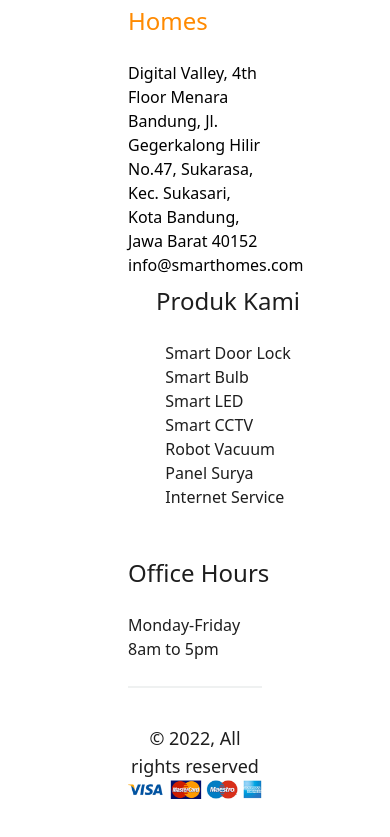
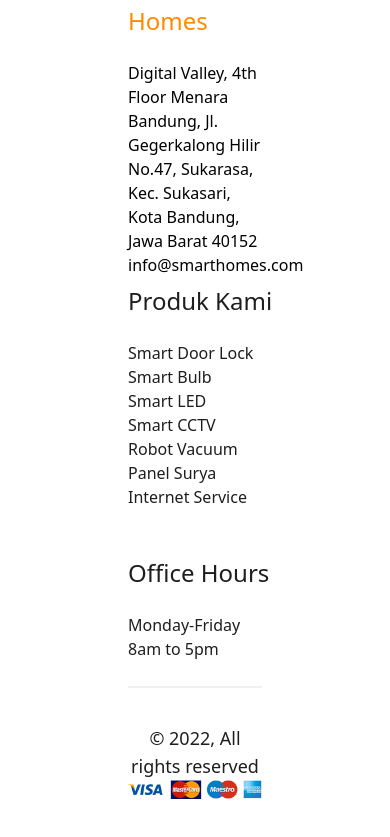
Before and after one commit to adityailhamss/SmartHomes, a React (Create React App) app: page /InternetService in a window 390 px wide. Shown: the part 3907-4744 px from the top of the page. Built offline with nearby package versions, Linux system fonts and the light colour scheme.

Commit message:
ahmantap

```diff
--- a/src/component/Footer.js
+++ b/src/component/Footer.js
@@ -13,10 +13,10 @@ const Footer = () => {
                 <p className='text-base font-normal'>Digital Valley, 4th Floor Menara Bandung, Jl. Gegerkalong Hilir No.47, Sukarasa, Kec. Sukasari, Kota Bandung, Jawa Barat 40152 info@smarthomes.com</p>
             </div>
             <div className='flex flex-col lg:flex-row lg:items-start gap-12 w-[448px] h-[270px]'>
-                <div className='flex flex-col items-center lg:items-start gap-6 w-[200px] h-[270px]'>
+                <div className='flex flex-col gap-6 w-[200px] h-[270px]'>
                     <h1 className='text-2xl text-[#1E1E1E] font-normal'>Produk Kami</h1>
                     <ul>
-                        <li className='text-base text-[#1E1E1E] font-normal'>Smart Door Lock</li>
+                        <li className='text-base text-[#1E1E1E] font-normal text-left'>Smart Door Lock</li>
                         <li className='text-base text-[#1E1E1E] font-normal'>Smart Bulb</li>
                         <li className='text-base text-[#1E1E1E] font-normal'>Smart LED</li>
                         <li className='text-base text-[#1E1E1E] font-normal'>Smart CCTV</li>
--- a/src/component/testNavbar.js
+++ b/src/component/testNavbar.js
@@ -81,7 +81,7 @@ function TestNavbar() {
             </NavLink>
           </li>
           <div className='flex flex-row justify-center alignt-center gap-1.5 py-4'>
-            <div className='w-[32px] h-[32px]'>
+            {/* <div className='w-[32px] h-[32px]'>
               <img src={Cart} alt=""/>
             </div>
             <div className='flex flex-row align-center gap-1'>
@@ -89,7 +89,7 @@ function TestNavbar() {
                   <button className='text-xs text-[#1E1E1E]'>Check Out</button>
                   <p className='text-xs text-[#FF8A00]'>Rp. 3.670.000</p>
                 </div>
-            </div>
+            </div> */}
             <div className='flex flex-row pl-12'>
               <img src={Profile} alt=""/>
               <button>
```
